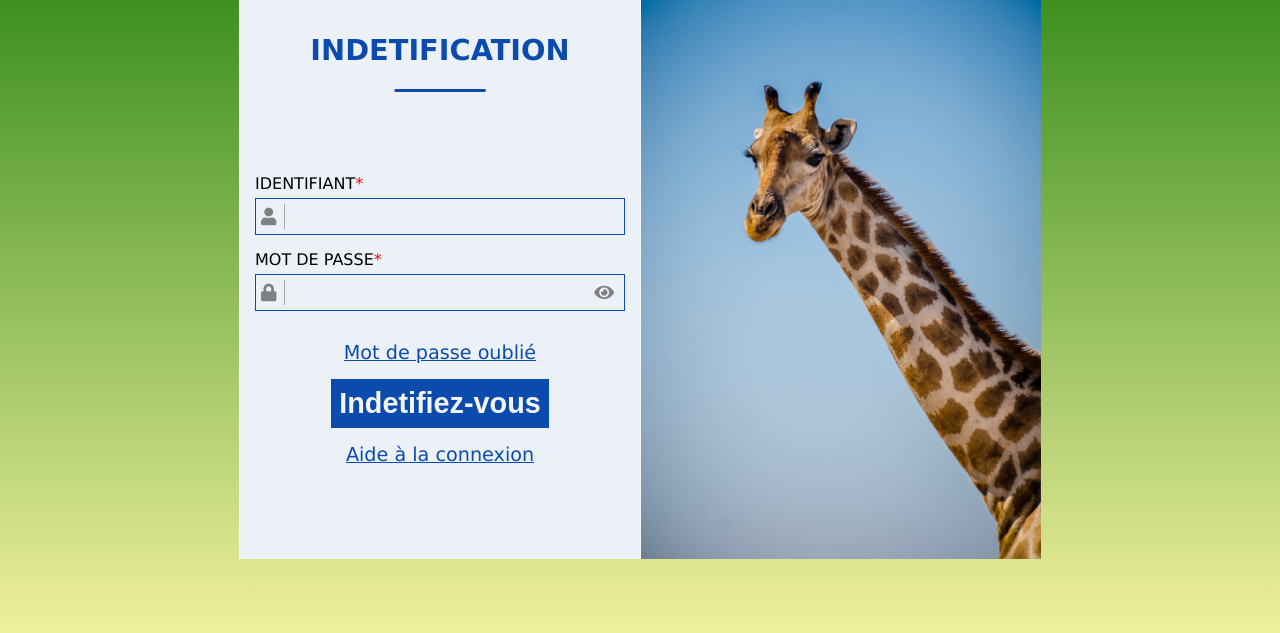
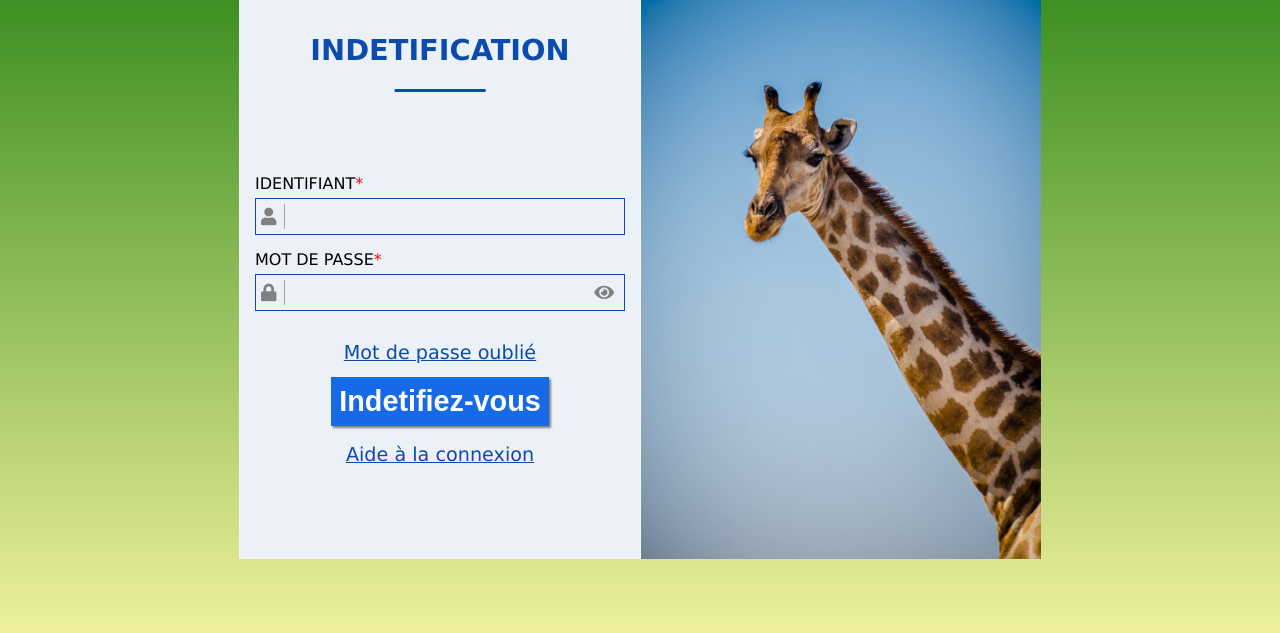
Before and after one commit to abdelhakhamdouni/login-page-template, a plain HTML site: page index.html in a window 1280 px wide. In both pictures the pointer is over the input "Indetifiez-vous". Shown: the part 163-796 px from the top of the page. Drawn offline with Linux system fonts and the light colour scheme.

Commit message:
add du shadow sur le button submit

```diff
--- a/css/app.css
+++ b/css/app.css
@@ -139,6 +139,12 @@ input[type=submit]{
     background-color: #0a4bad;
     color: whitesmoke;
 }
+input[type=submit]:hover{
+    background-color: #176ae7;
+    color: rgb(255, 255, 255);
+    box-shadow: 2px 2px 2px  gray;
+    transform: translateY(-2px);
+}
 
 @media (max-width: 778px){
     .image{
```
